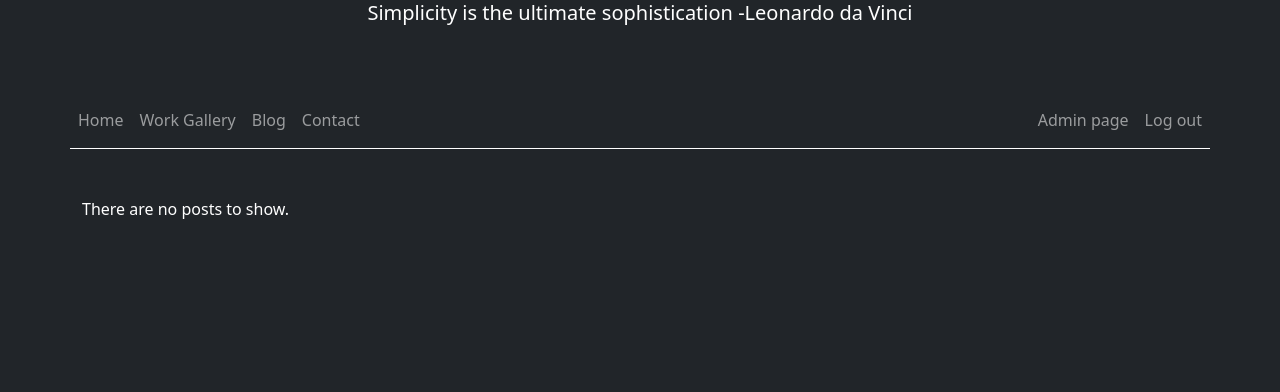
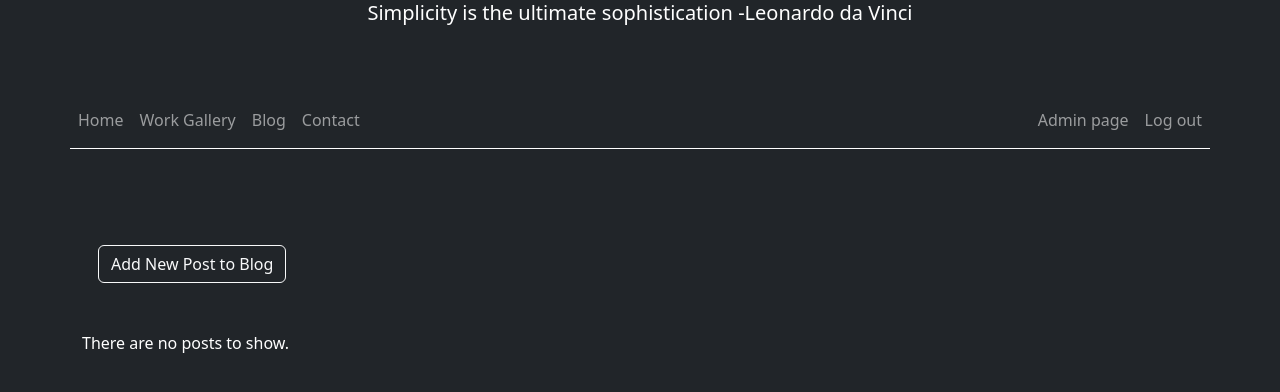
Before and after one commit to pouyanze/portfolio, a Django app: page /blog/ in a window 1280 px wide. Shown: the part 141-533 px from the top of the page. Run offline with Django 4.2, Linux system fonts and the light colour scheme; the visitor is signed in with stand-in values (Sample User, id 1); data that the repository does not hold is empty.

Commit message:
add new post button for authenticated users/someUI

```diff
--- a/portfolio/templates/blog/blog_index.html
+++ b/portfolio/templates/blog/blog_index.html
@@ -1,8 +1,16 @@
 {% extends 'base.html' %}
-
+{% block title %}
+  Blog
+{% endblock %}
 {% block content %}
+  <div class="py-5 px-3">
+    {% if user.is_authenticated and user.is_staff %}
+      <a href="{% url 'create_post' %}" class="btn btn-outline-light">Add New Post to Blog</a>
+    {% endif %}
+  </div>
+  <div class="row">
     {% for post in posts %}
-    <div class="card mb-4">
+      <div class="card mb-3 col-md-3 mb-3 mx-1">
         {% if post.image %}
           <img class="card-img-top" src="{{ post.image.url }}" alt="{{ post.title }}">
         {% endif %}
@@ -16,6 +24,7 @@
         </div>
       </div>
     {% endfor %}
+  </div>
   {% if not posts %}
     <p>There are no posts to show.</p>
   {% endif %}
```
Lines whose indentation alone changed are shown as unchanged.
